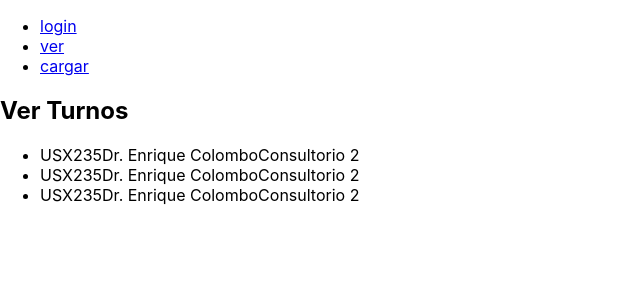
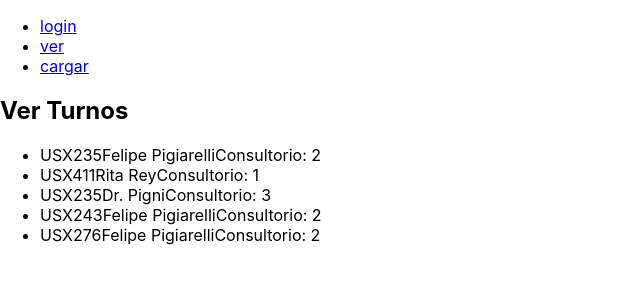
Before and after one commit to MrJouts/doctos, a React (Create React App) app: page /ver in a window 1280 px wide. Shown: the top 300 px of the page, without its empty margins (0-640 px from the left). Built offline with nearby package versions, Linux system fonts and the light colour scheme.

Commit message:
se agrega el mock de turnos

```diff
--- /dev/null
+++ b/src/mocks/turnos.js
@@ -0,0 +1,37 @@
+export const turnos = [
+    {
+        id: 'USX235',
+        paciente: 'Manuel Cardozo',
+        doctor: 'Felipe Pigiarelli',
+        fecha: Date.now(),
+        consultorio: 2
+    },
+    {
+        id: 'USX411',
+        paciente: 'Carlos Trunso',
+        doctor: 'Rita Rey',
+        fecha: Date.now(),
+        consultorio: 1
+    },
+    {
+        id: 'USX235',
+        paciente: 'Carlos Gomez',
+        doctor: 'Dr. Pigni',
+        fecha: Date.now(),
+        consultorio: 3
+    },
+    {
+        id: 'USX243',
+        paciente: 'Raúl Bulero',
+        doctor: 'Felipe Pigiarelli',
+        fecha: Date.now(),
+        consultorio: 2
+    },
+    {
+        id: 'USX276',
+        paciente: 'Sara Basso',
+        doctor: 'Felipe Pigiarelli',
+        fecha: Date.now(),
+        consultorio: 2
+    }
+]
--- a/src/pages/VerTurnos.js
+++ b/src/pages/VerTurnos.js
@@ -1,30 +1,20 @@
+import { turnos } from '../mocks/turnos';
+
 export default function VerTurnos() {
+    const listadoTurnos = turnos.map(turno =>
+        <li>
+            <div>
+                <span>{turno.id}</span>
+                <span>{turno.doctor}</span>
+                <span>Consultorio: {turno.consultorio}</span>
+            </div>
+        </li>
+    )
+
     return (
         <div className="App">
             <h2>Ver Turnos</h2>
-            <ul>
-                <li>
-                    <div>
-                        <span>USX235</span>
-                        <span>Dr. Enrique Colombo</span>
-                        <span>Consultorio 2</span>
-                    </div>
-                </li>
-                <li>
-                    <div>
-                        <span>USX235</span>
-                        <span>Dr. Enrique Colombo</span>
-                        <span>Consultorio 2</span>
-                    </div>
-                </li>
-                <li>
-                    <div>
-                        <span>USX235</span>
-                        <span>Dr. Enrique Colombo</span>
-                        <span>Consultorio 2</span>
-                    </div>
-                </li>
-            </ul>
+            <ul>{listadoTurnos}</ul>
         </div>
     );
 }
```
Also changed, not shown: src/mocks/usuarios.js (added).
